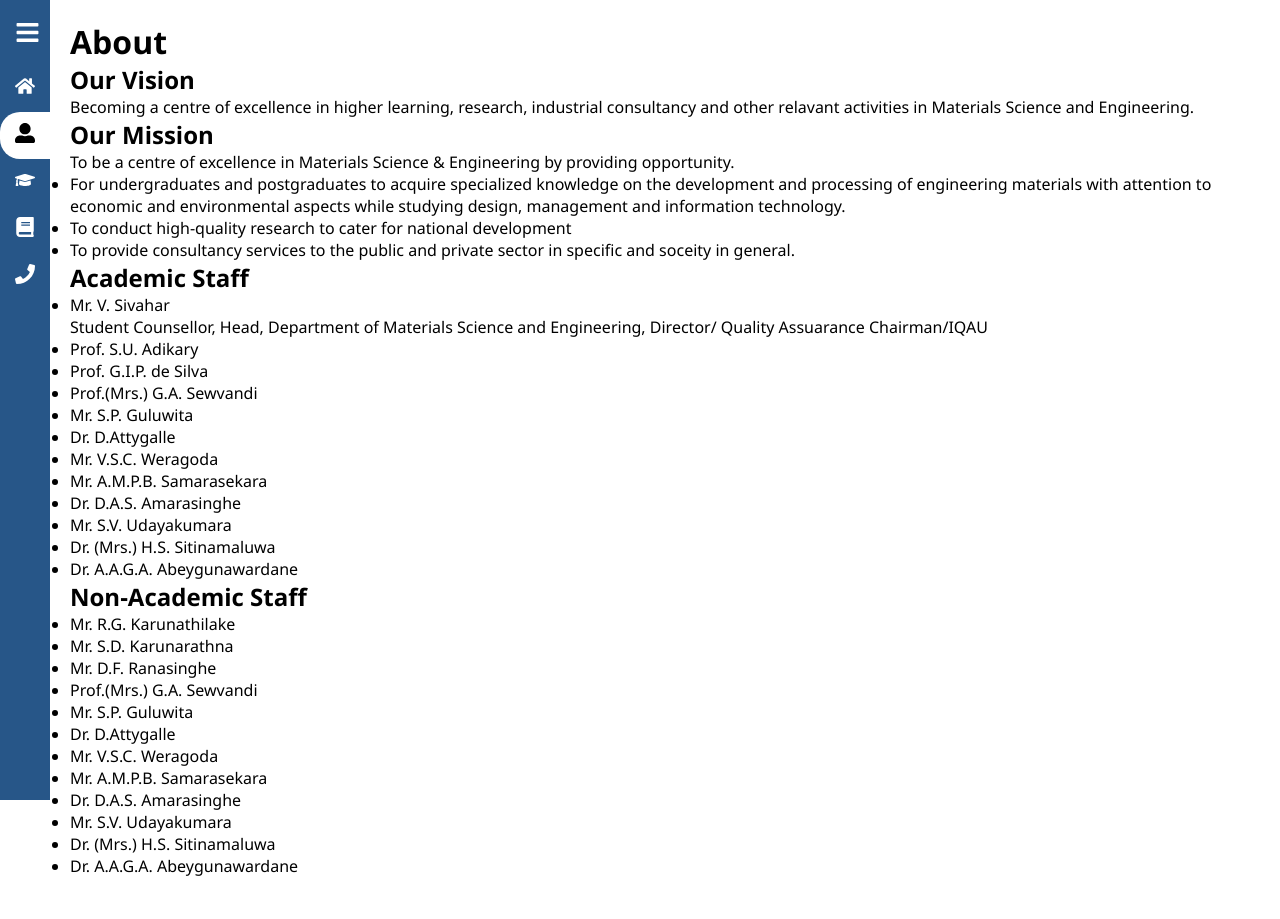
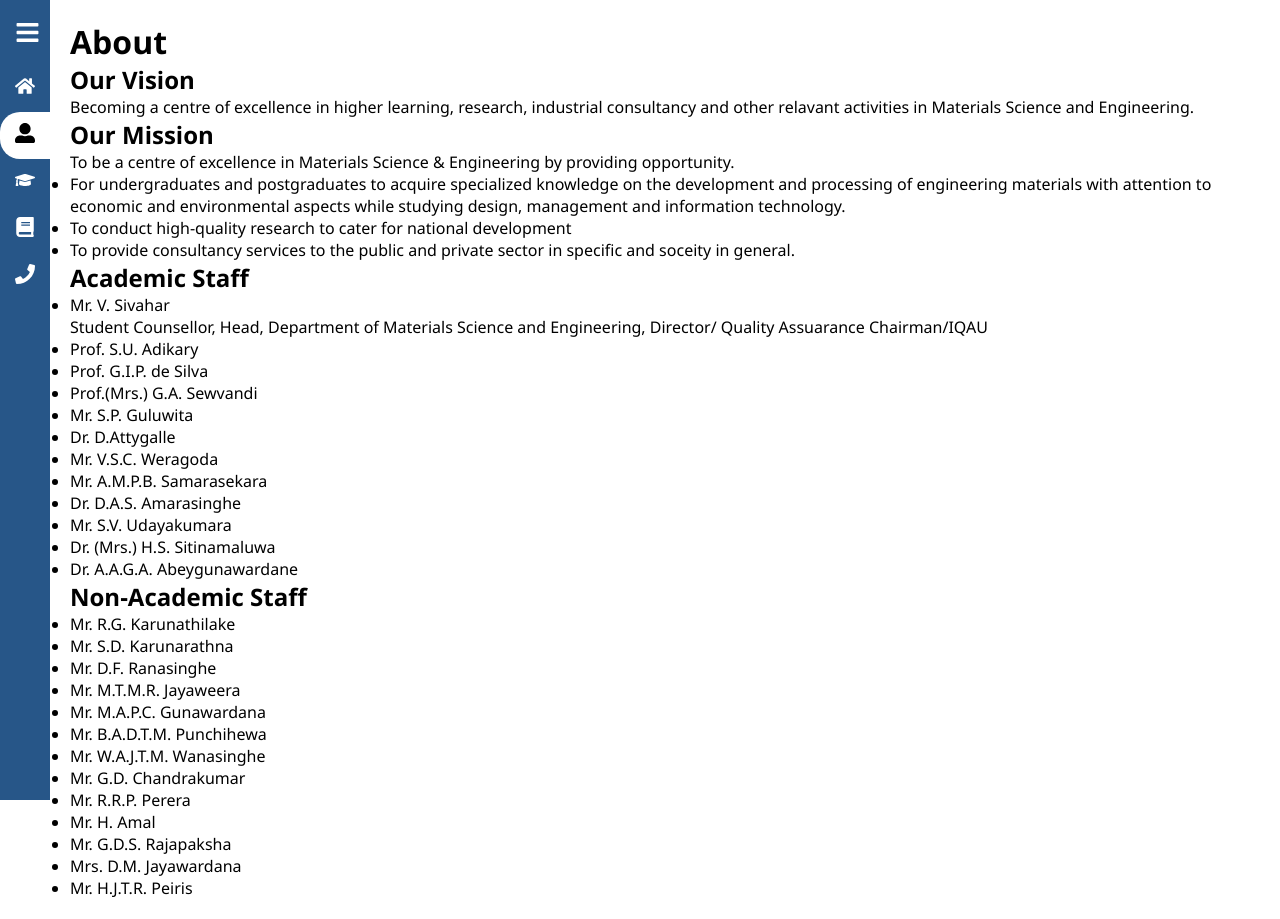
Before and after one commit to Material-Web-Devs/trial, a React (Create React App) app in the folder react-somes/: page /About in a window 1280 px wide. Before the commit the page ends 897 px from the top, so only its background shows below. Built offline with nearby package versions, Linux system fonts and the light colour scheme.

Commit message:
react-day 4

```diff
--- a/react-somes/src/pages/About.jsx
+++ b/react-somes/src/pages/About.jsx
@@ -53,15 +53,16 @@ const About = () => {
                     <li>Mr. R.G. Karunathilake</li>
                     <li>Mr. S.D. Karunarathna</li>
                     <li>Mr. D.F. Ranasinghe</li>
-                    <li>Prof.(Mrs.) G.A. Sewvandi</li>
-                    <li>Mr. S.P. Guluwita</li>
-                    <li>Dr. D.Attygalle</li>
-                    <li>Mr. V.S.C. Weragoda</li>
-                    <li>Mr. A.M.P.B. Samarasekara</li>
-                    <li>Dr. D.A.S. Amarasinghe</li>
-                    <li>Mr. S.V. Udayakumara</li>
-                    <li>Dr. (Mrs.) H.S. Sitinamaluwa</li>
-                    <li>Dr. A.A.G.A. Abeygunawardane</li>
+                    <li>Mr. M.T.M.R. Jayaweera</li>
+                    <li>Mr. M.A.P.C. Gunawardana</li>
+                    <li>Mr. B.A.D.T.M. Punchihewa</li>
+                    <li>Mr. W.A.J.T.M. Wanasinghe</li>
+                    <li>Mr. G.D. Chandrakumar</li>
+                    <li>Mr. R.R.P. Perera</li>
+                    <li>Mr. H. Amal</li>
+                    <li>Mr. G.D.S. Rajapaksha</li>
+                    <li>Mrs. D.M. Jayawardana</li>
+                    <li>Mr. H.J.T.R. Peiris</li>
                 </ul>
             </div>
         </div>
--- a/react-somes/src/pages/Academics.jsx
+++ b/react-somes/src/pages/Academics.jsx
@@ -4,6 +4,25 @@ const Academics = () => {
     return (
         <div>
             <h1>Academics</h1>
+
+            <h2>Postgradute Programs</h2>
+
+            <h3>Postgraduate Taught Courses</h3>
+
+            <p>Department of Materials Science & Engineering offers two programmes.</p>
+
+            <ul>
+                <li>M.Sc./PG Dip in Materials Science</li>
+                <li>M.Sc./PG Dip in Nanotechnology</li>
+            </ul>
+
+            <h3>Postgraduate Research Degrees</h3>
+
+            <ul>
+                <li>M.Sc. (Full time/Part time)</li>
+                <li>M.Phil. (Full time/Part time)</li>
+                <li>Ph.D. (Full time/Part time)</li>
+            </ul>
         </div>
     );
 };
```
